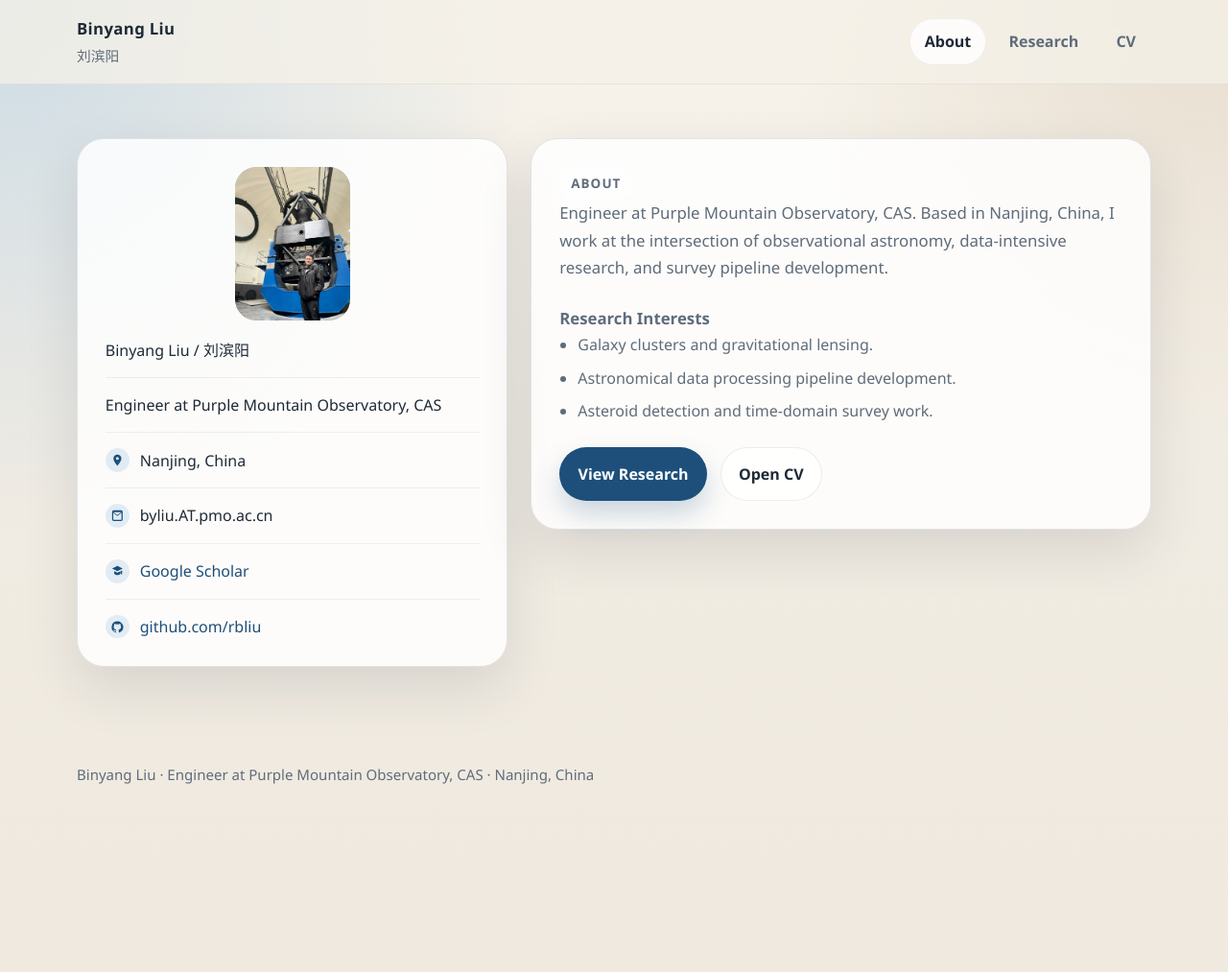
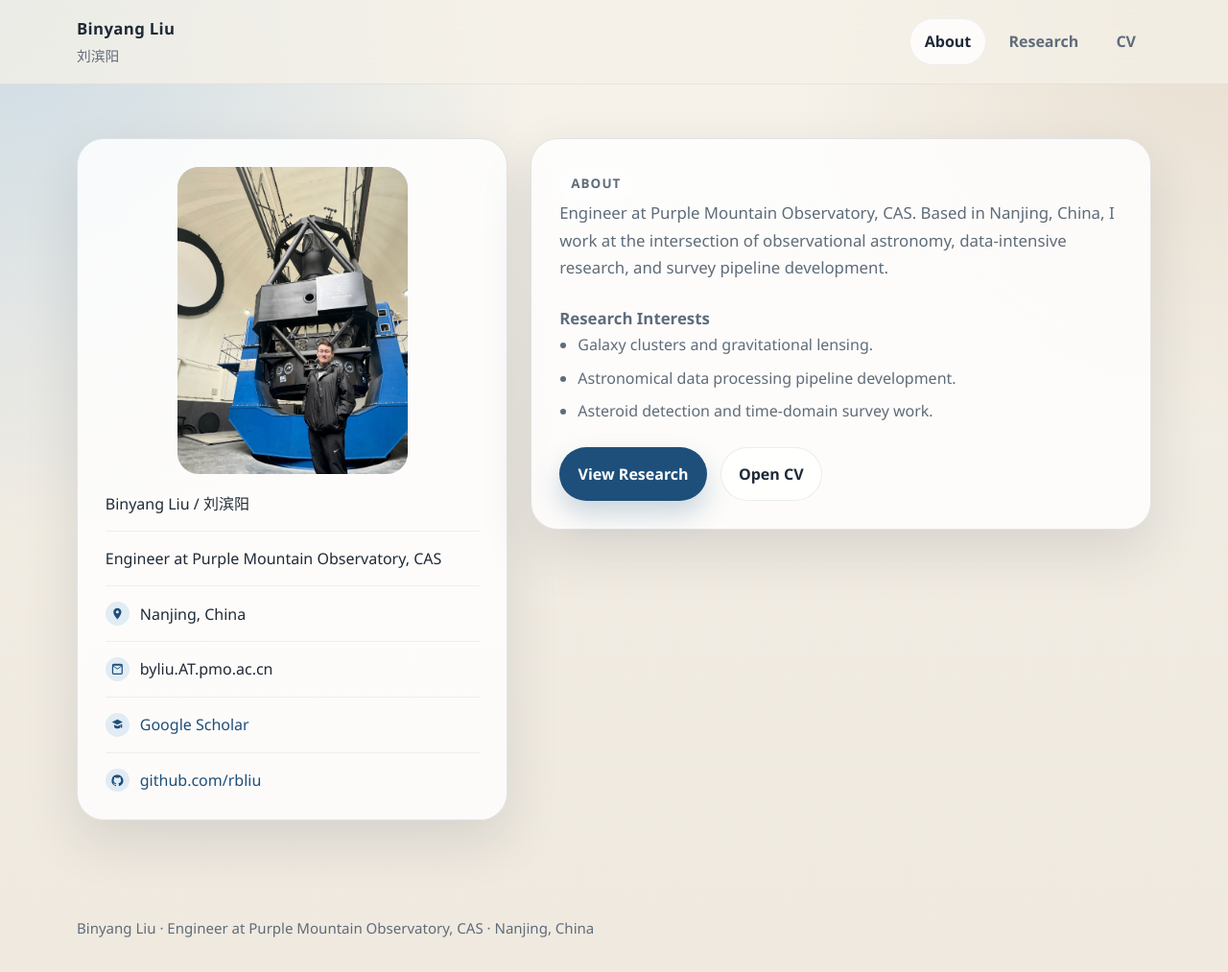
Before and after one commit to rbliu/rbliu.github.io, a Jekyll site: the page built from index.md, in a window 1280 px wide and 1013 px high. Shown: the whole window at 96% size. Built offline with Jekyll 4.4.1, drawn with Linux system fonts in a browser that asks for light colours.

Commit message:
Enlarge desktop About photo

```diff
--- a/assets/css/site.css
+++ b/assets/css/site.css
@@ -148,7 +148,7 @@ img {
 }
 
 .profile-photo-wrap {
-  width: min(100%, 120px);
+  width: min(100%, 240px);
   margin: 0 auto 1.2rem;
   border-radius: 22px;
   overflow: hidden;
```
